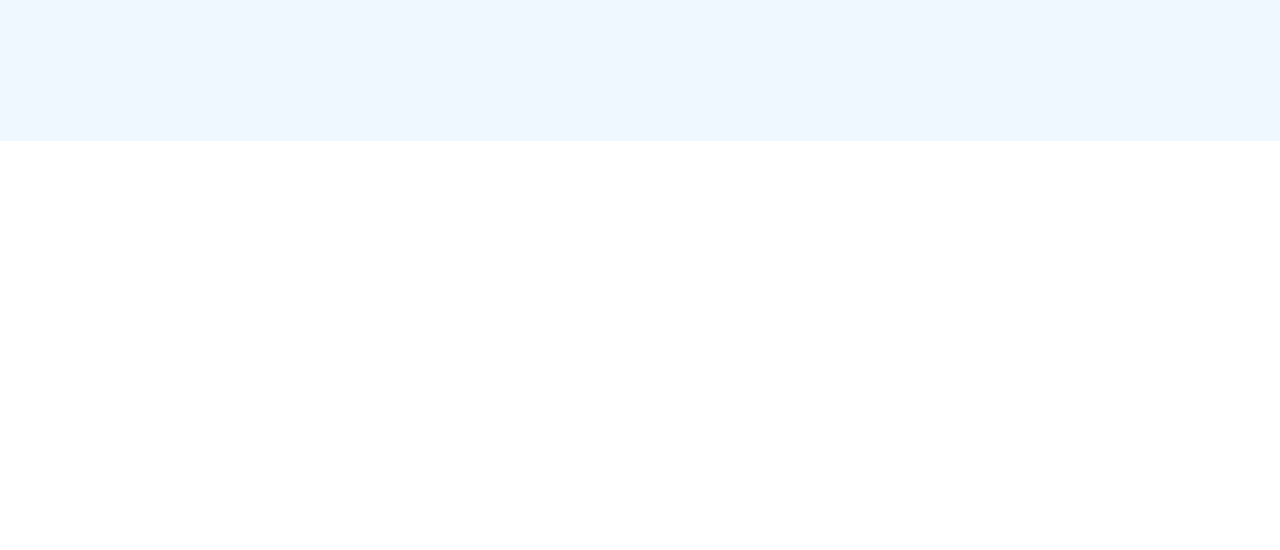
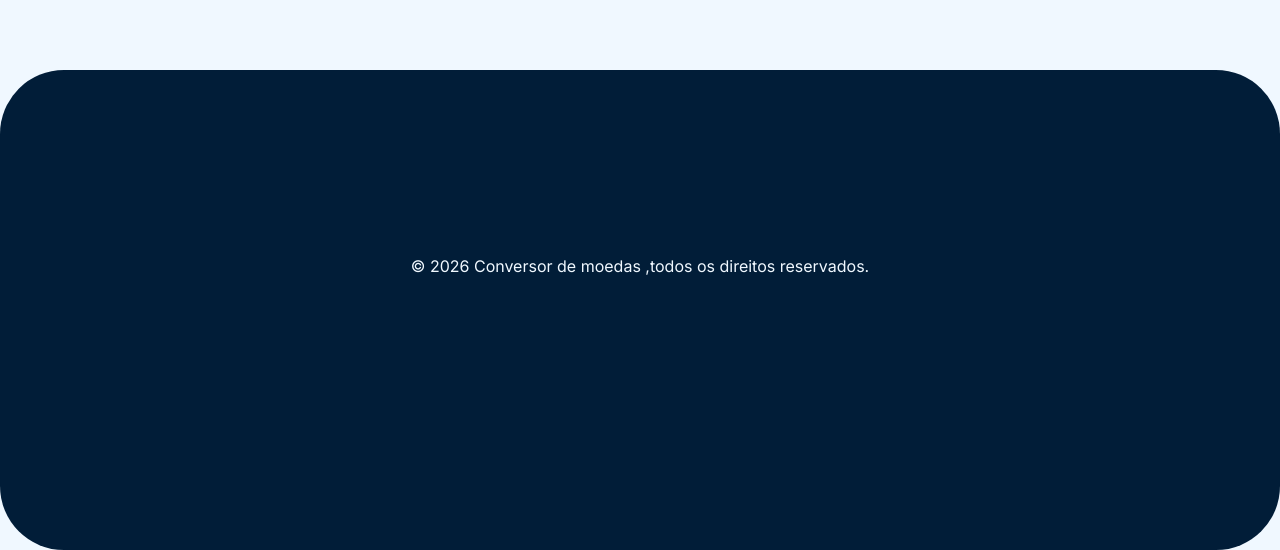
Before and after one commit to pedrohbhrj/Conversor-de-moedas, a Next.js app: page / in a window 1280 px wide. Shown: the part 659-1209 px from the top of the page. Before the commit the page ends 800 px from the top, so only its background shows below. Built offline with nearby package versions, Linux system fonts and the light colour scheme; no server answers.

Commit message:
feat: adicionado footer

```diff
--- /dev/null
+++ b/app/components/Footer.tsx
@@ -0,0 +1,5 @@
+export default function Footer(){
+    return <footer className="font-texto flex justify-center mt-32 pb-10 w-full h-120 rounded-[64px] bg-(--title-color)">
+        <span className="text-(--text-color) mt-46">© 2026 Conversor de moedas ,todos os direitos reservados.</span>
+    </footer>
+}
--- a/app/layout.tsx
+++ b/app/layout.tsx
@@ -25,7 +25,7 @@ export default function RootLayout({
   return (
     <html
       lang="en"
-      className={`${fontInter.variable} ${fontPoppins.variable} h-full antialiased`}
+      className={`overflow-y-hidden ${fontInter.variable} ${fontPoppins.variable} h-full antialiased`}
     >
       <body className="min-h-full flex flex-col">{children}</body>
     </html>
--- a/app/page.tsx
+++ b/app/page.tsx
@@ -1,6 +1,7 @@
 "use client";
 
 import ConversorDeMoedas from "./components/ConversorDeMoedas";
+import Footer from "./components/Footer";
 import Header from "./components/Header";
 
 
@@ -11,6 +12,7 @@ export default function Home() {
     <div className="flex flex-col flex-1  font-sans bg-(--background-color)">
       <Header/>
       <ConversorDeMoedas/>
+      <Footer/>
     </div>
   );
 }
```
